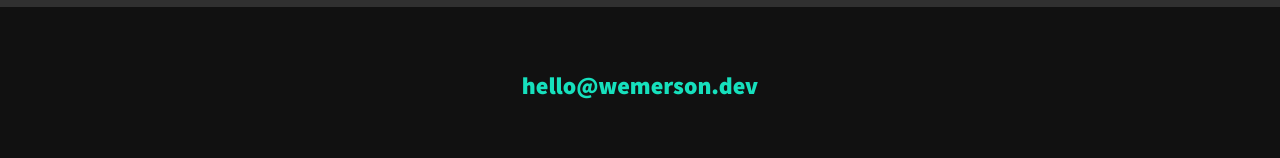
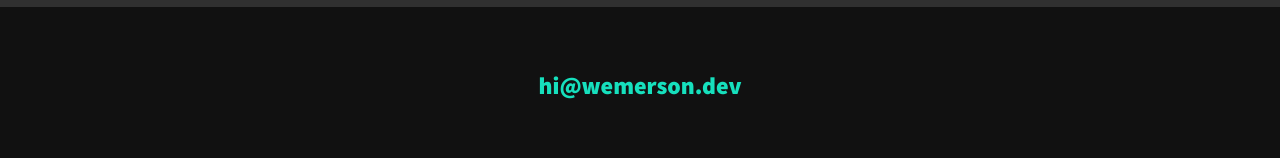
Before and after one commit to wemersonqueiroz/portfolio, a React (Create React App) app: page / in a window 1280 px wide. Shown: the part 2259-2417 px from the top of the page. Built offline with nearby package versions, Linux system fonts and the light colour scheme.

Commit message:
[UPDATE]Changed email

```diff
--- a/src/container/Footer.js
+++ b/src/container/Footer.js
@@ -6,8 +6,8 @@ const Footer = () => {
   return (
     <footer className="footer" id="contact">
       <MailToLink
-        mailTo="mailto:hello@wemerson.dev"
-        textMailTo="hello@wemerson.dev"
+        mailTo="mailto:hi@wemerson.dev"
+        textMailTo="hi@wemerson.dev"
       />
       <ul className="social-list">
         <Social
```
